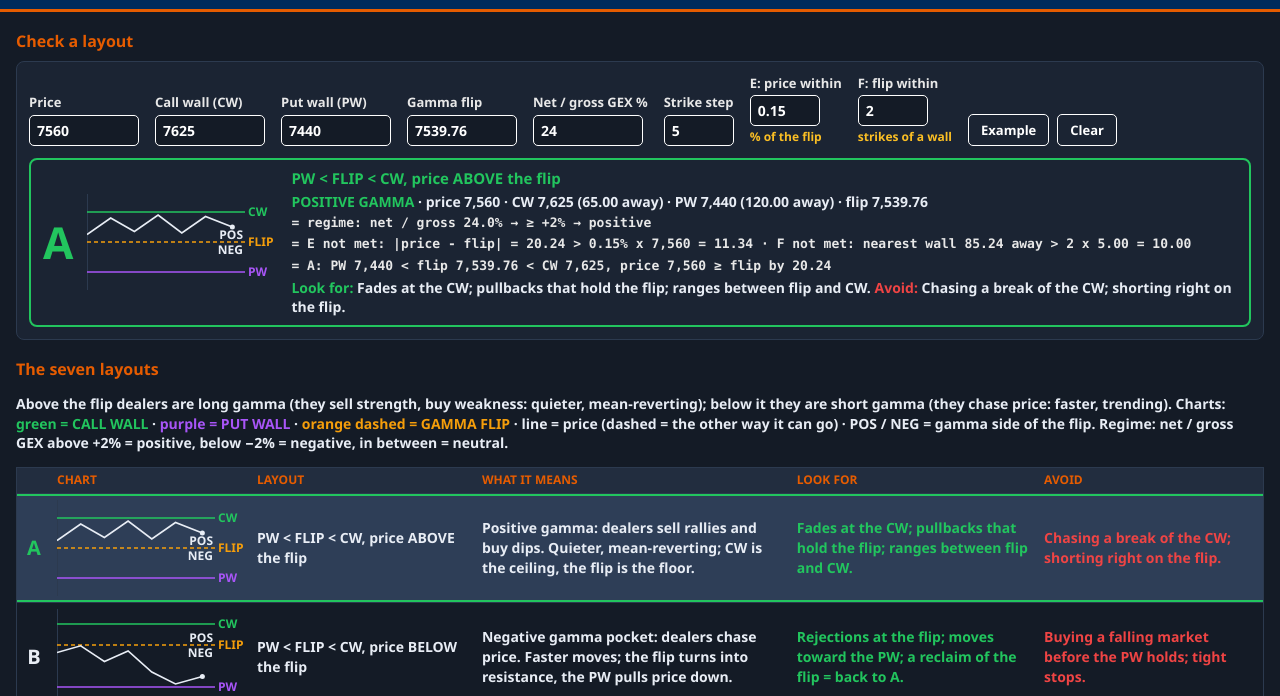
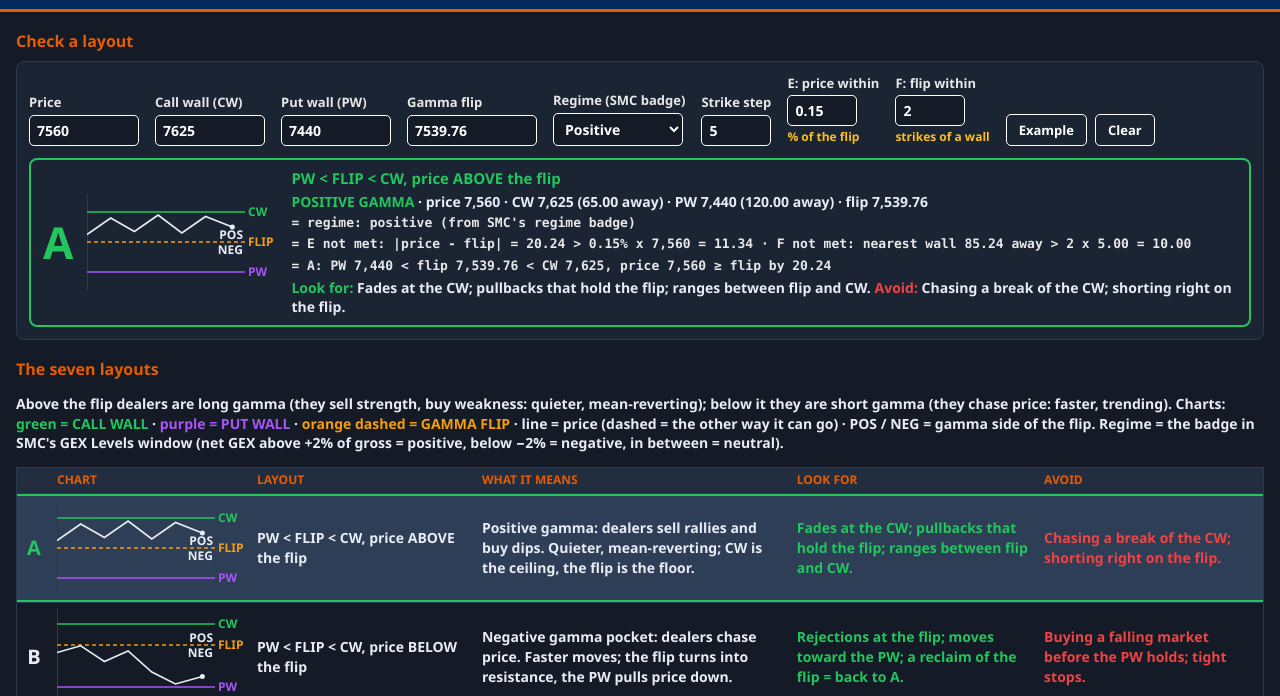
Before and after one commit to jachbit/FOCUS-GEX-Layout, a plain HTML site: page index.html in a window 1280 px wide. Both pictures are taken after a click on the button "Example". Shown: the part 104-800 px from the top of the page. Drawn offline with Linux system fonts and the light colour scheme.

Commit message:
Regime dropdown (Positive / Negative / Neutral, as on the SMC regime badge) replaces the net / gross GEX % box; an old saved % becomes its regime; wider flip box
Co-Authored-By: Claude Opus 5.5 <noreply@anthropic.com>

```diff
--- a/index.html
+++ b/index.html
@@ -64,6 +64,9 @@ h2 { margin: 18px 0 8px; font-size: 16px; font-weight: 900; color: var(--orange)
 .inputs input { width: 110px; padding: 5px 7px; background: var(--bg); color: #fff; border: 1px solid #fff;
   border-radius: 5px; font: 700 14px "Segoe UI", system-ui, sans-serif; }
 .inputs input.sm { width: 70px; }
+.inputs input#flip { width: 130px; }
+.inputs select { width: 130px; padding: 5px 7px; background: var(--bg); color: #fff; border: 1px solid #fff;
+  border-radius: 5px; font: 700 14px "Segoe UI", system-ui, sans-serif; }
 .inputs .hint { font-size: 12px; color: var(--yellow); }
 button { background: var(--accent); color: #fff; border: 1px solid #fff; border-radius: 5px; padding: 6px 12px;
   font: 800 13px "Segoe UI", system-ui, sans-serif; cursor: pointer; }
@@ -140,7 +143,8 @@ footer { margin-top: 20px; padding-top: 8px; border-top: 1px solid var(--border)
       <label>Call wall (CW) <input id="cw" type="number" step="any" inputmode="decimal"></label>
       <label>Put wall (PW) <input id="pw" type="number" step="any" inputmode="decimal"></label>
       <label>Gamma flip <input id="flip" type="number" step="any" inputmode="decimal" placeholder="blank = none"></label>
-      <label>Net / gross GEX % <input id="pct" type="number" step="any" inputmode="decimal" placeholder="e.g. 35 or -20"></label>
+      <label>Regime (SMC badge) <select id="regime" title="Pick what the regime badge in SMC's GEX Levels window says">
+        <option value="positive">Positive</option><option value="negative">Negative</option><option value="neutral">Neutral</option></select></label>
       <label>Strike step <input id="step" class="sm" type="number" step="any" min="0" inputmode="decimal"></label>
       <label>E: price within <input id="nearPct" class="sm" type="number" step="0.05" min="0" max="2" inputmode="decimal"><span class="hint">% of the flip</span></label>
       <label>F: flip within <input id="wallSteps" class="sm" type="number" step="1" min="0" max="10" inputmode="decimal"><span class="hint">strikes of a wall</span></label>
@@ -149,14 +153,14 @@ footer { margin-top: 20px; padding-top: 8px; border-top: 1px solid var(--border)
         <button id="clear" class="ghost" type="button">Clear</button>
       </div>
     </div>
-    <div id="result" class="result"><span class="warn">Type price, CW, PW and net / gross % (flip optional) to see the layout and its math.</span></div>
+    <div id="result" class="result"><span class="warn">Type price, CW and PW, pick the regime (flip optional) to see the layout and its math.</span></div>
   </div>
 
   <h2>The seven layouts</h2>
   <p class="legend">Above the flip dealers are long gamma (they sell strength, buy weakness: quieter, mean-reverting); below it they are short
     gamma (they chase price: faster, trending). Charts: <b class="cw">green = CALL WALL</b> &middot; <b class="pw">purple = PUT WALL</b> &middot;
     <b class="fl">orange dashed = GAMMA FLIP</b> &middot; <b>line = price</b> (dashed = the other way it can go) &middot; <b>POS / NEG</b> = gamma side of the flip.
-    Regime: net / gross GEX above +2% = positive, below &minus;2% = negative, in between = neutral.</p>
+    Regime = the badge in SMC's GEX Levels window (net GEX above +2% of gross = positive, below &minus;2% = negative, in between = neutral).</p>
   <div id="grid" class="grid"></div>
 
   <footer>F.O.C.U.S.&copy; GEX Layout &middot; Jachbit 2026 &middot; reference only, not trade advice
@@ -241,19 +245,18 @@ const f = x => (Math.abs(x) >= 1000 ? x.toLocaleString('en-US', { maximumFractio
 
 /** the layout (A-G) with the math. Rules in order: G outside the walls, E flip at price / neutral, F flip at a wall,
  *  C flip above both walls, D below both, A / B flip between the walls with price above / below it. */
-function classify(S, cw, pw, flip, pct, step, nearPct, wallSteps) {
-  const regime = Math.abs(pct) < 2 ? 'neutral' : pct > 0 ? 'positive' : 'negative'
-  const why = [`regime: net / gross ${pct.toFixed(1)}% → ${regime === 'neutral' ? `|${pct.toFixed(1)}%| < 2%` : pct > 0 ? '≥ +2%' : '≤ −2%'} → ${regime}`]
+function classify(S, cw, pw, flip, regime, step, nearPct, wallSteps) {
+  const why = [`regime: ${regime} (from SMC's regime badge)`]
   const res = (code, line) => ({ code, regime, why: [...why, line] })
   if (S > cw) return res('G', `G: price ${f(S)} > CW ${f(cw)} by ${f(S - cw)} → above the call wall (regime ${regime})`)
   if (S < pw) return res('G', `G: price ${f(S)} < PW ${f(pw)} by ${f(pw - S)} → below the put wall (regime ${regime})`)
   if (flip == null) {
     if (regime === 'negative') return res('C', 'C: no flip in the strike range and NEGATIVE gamma → the whole map is short gamma (flip beyond the walls)')
     if (regime === 'positive') return res('D', 'D: no flip in the strike range and POSITIVE gamma → the whole map is long gamma (flip beyond the walls)')
-    return res('E', `E: no flip in the strike range and NEUTRAL gamma (|${pct.toFixed(1)}%| < 2%)`)
+    return res('E', 'E: no flip in the strike range and NEUTRAL gamma (net GEX under 2% of gross)')
   }
   const nearPts = S * nearPct / 100
-  if (regime === 'neutral') return res('E', `E: regime NEUTRAL: |net / gross| ${Math.abs(pct).toFixed(1)}% < 2%`)
+  if (regime === 'neutral') return res('E', 'E: regime NEUTRAL (net GEX under 2% of gross): no dealer edge either way')
   if (Math.abs(S - flip) <= nearPts)
     return res('E', `E: |price - flip| = |${f(S)} - ${f(flip)}| = ${f(Math.abs(S - flip))} ≤ ${nearPct}% x ${f(S)} = ${f(nearPts)}`)
   const wallPts = wallSteps * step
@@ -289,8 +292,9 @@ function renderGrid(on) {
 }
 
 // ── the checker ──
-const IDS = ['spot', 'cw', 'pw', 'flip', 'pct', 'step', 'nearPct', 'wallSteps']
-const DEFAULTS = { step: '5', nearPct: '0.15', wallSteps: '2' }
+const IDS = ['spot', 'cw', 'pw', 'flip', 'regime', 'step', 'nearPct', 'wallSteps']
+const DEFAULTS = { regime: 'positive', step: '5', nearPct: '0.15', wallSteps: '2' }
+const REGIMES = ['positive', 'negative', 'neutral']
 const KEY = 'focus-gex-layout-standalone'
 const el = id => document.getElementById(id)
 let last = null            // the checker's latest result (for the PDF), null when the inputs are incomplete
@@ -302,18 +306,24 @@ function save() {
 function load() {
   let saved = {}
   try { saved = JSON.parse(localStorage.getItem(KEY) || '{}') } catch { /* private window */ }
+  // 2026-11-12: the regime dropdown replaced the net / gross % box - an old saved % becomes its regime
+  if (!REGIMES.includes(saved.regime) && saved.pct != null && saved.pct !== '') {
+    const p = Number(saved.pct)
+    saved.regime = Math.abs(p) < 2 ? 'neutral' : p > 0 ? 'positive' : 'negative'
+  }
+  if (!REGIMES.includes(saved.regime)) delete saved.regime
   for (const i of IDS) el(i).value = saved[i] ?? DEFAULTS[i] ?? ''
 }
 
 function update() {
   save()
   last = null
-  const S = val('spot'), cw = val('cw'), pw = val('pw'), flip = val('flip'), pct = val('pct')
+  const S = val('spot'), cw = val('cw'), pw = val('pw'), flip = val('flip'), regime = el('regime').value
   const step = val('step') ?? 5, nearPct = val('nearPct') ?? 0.15, wallSteps = val('wallSteps') ?? 2
   const box = el('result')
-  if (S == null || cw == null || pw == null || pct == null) {
+  if (S == null || cw == null || pw == null) {
     box.style.borderColor = 'var(--border)'
-    box.innerHTML = '<span class="warn">Type price, CW, PW and net / gross % (flip optional) to see the layout and its math.</span>'
+    box.innerHTML = '<span class="warn">Type price, CW and PW, pick the regime (flip optional) to see the layout and its math.</span>'
     renderGrid(null)
     return
   }
@@ -323,8 +333,8 @@ function update() {
     renderGrid(null)
     return
   }
-  const r = classify(S, cw, pw, flip, pct, step, nearPct, wallSteps)
-  last = { S, cw, pw, flip, pct, r }
+  const r = classify(S, cw, pw, flip, regime, step, nearPct, wallSteps)
+  last = { S, cw, pw, flip, r }
   const sc = SCENARIO[r.code], c = TONE_COLOR[sc.tone], [rt, rc] = REGIME[r.regime]
   box.style.borderColor = c
   box.innerHTML = `<div class="code" style="color:${c}">${sc.code}</div>${layoutChart(sc.code)}
@@ -338,9 +348,9 @@ function update() {
 }
 
 load()
-for (const i of IDS) el(i).addEventListener('input', update)
+for (const i of IDS) { el(i).addEventListener('input', update); el(i).addEventListener('change', update) }
 el('example').onclick = () => {
-  const ex = { spot: '7560', cw: '7625', pw: '7440', flip: '7539.76', pct: '24', step: '5', nearPct: '0.15', wallSteps: '2' }
+  const ex = { spot: '7560', cw: '7625', pw: '7440', flip: '7539.76', regime: 'positive', step: '5', nearPct: '0.15', wallSteps: '2' }
   for (const i of IDS) el(i).value = ex[i]
   update()
 }
@@ -496,7 +506,7 @@ function buildPdf() {
 
   // title block + subtitle naming what this PDF covers
   const sub = last
-    ? `checked layout ${last.r.code}: price ${f(last.S)} · CW ${f(last.cw)} · PW ${f(last.pw)} · flip ${last.flip == null ? 'none' : f(last.flip)} · net / gross ${last.pct}%`
+    ? `checked layout ${last.r.code}: price ${f(last.S)} · CW ${f(last.cw)} · PW ${f(last.pw)} · flip ${last.flip == null ? 'none' : f(last.flip)} · ${last.r.regime} gamma`
     : 'reference: layouts A-G (checker not filled in)'
   doc.setFont('helvetica', 'bold'); doc.setFontSize(16); doc.setTextColor(...C.navy)
   doc.text(TITLE, W / 2, 17, { align: 'center' })
@@ -533,7 +543,7 @@ function buildPdf() {
   doc.setFont('helvetica', 'normal'); doc.setFontSize(7); doc.setTextColor(...C.black)
   const legend = doc.splitTextToSize('Above the flip dealers are long gamma (they sell strength, buy weakness: quieter, mean-reverting); below it they are short gamma (they chase price: faster, trending). '
     + 'Charts: green = CALL WALL · purple = PUT WALL · orange dashed = GAMMA FLIP · black line = price (dashed = the other way it can go) · POS / NEG = gamma side of the flip. '
-    + 'Regime: net / gross GEX above +2% = positive, below -2% = negative, in between = neutral.', W - 2 * M)
+    + 'Regime = the badge in the SMC GEX Levels window (net GEX above +2% of gross = positive, below -2% = negative, in between = neutral).', W - 2 * M)
   doc.text(legend, M, y)
   y += legend.length * 3 + 1
 
```
Also changed, not shown: 1 other file.
